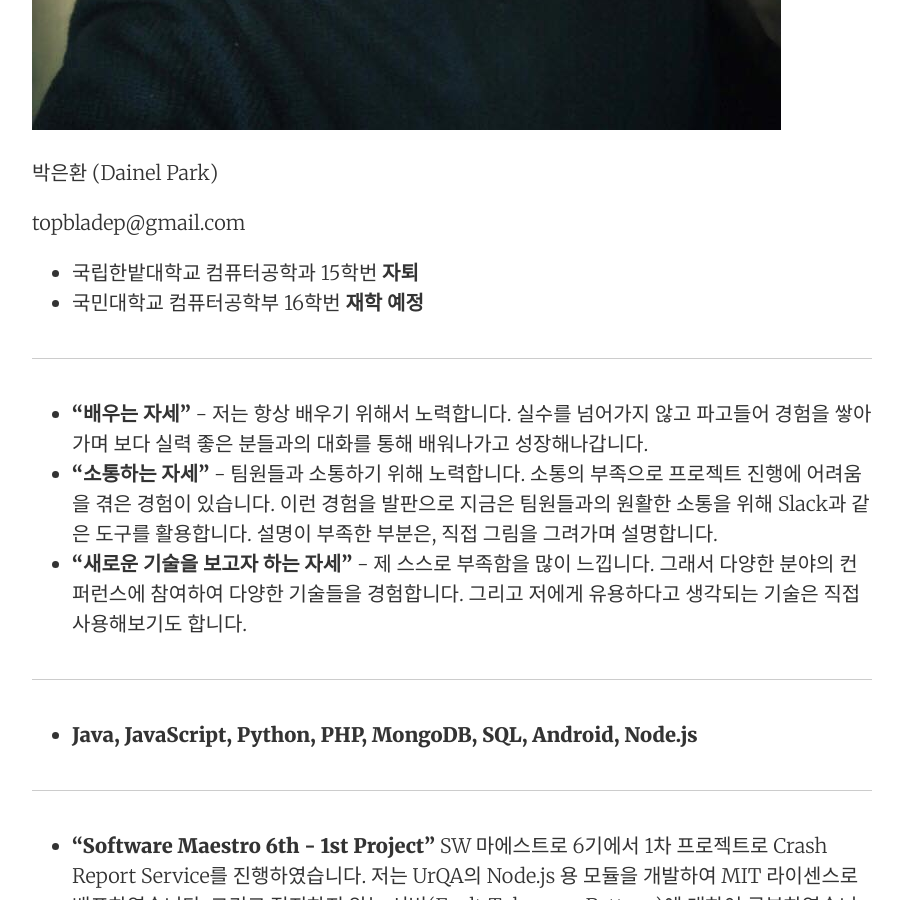
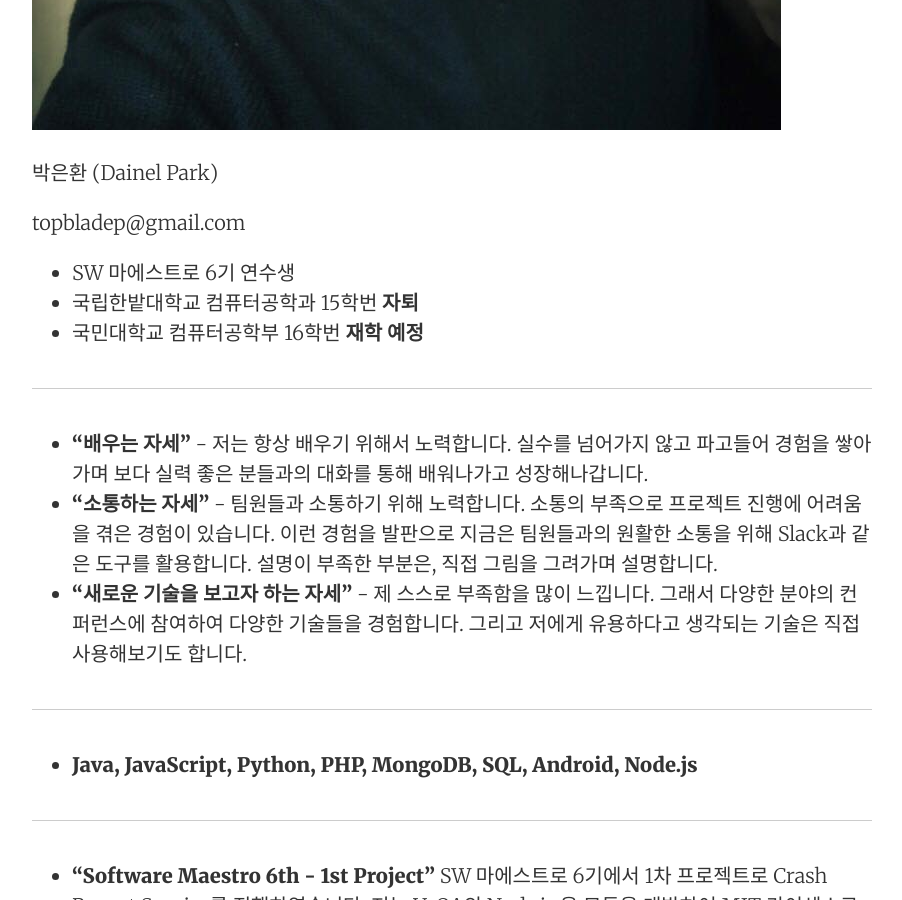
Before and after one commit to DainelPark/dainelpark.github.io, a Jekyll site: the page built from about.md, in a window 1280 px wide and 900 px high, scrolled down 972 px. Shown: the whole window, without its empty margins (188-1090 px from the left). Built offline with Jekyll 4.4.1, drawn with Linux system fonts in a browser that asks for light colours.

Commit message:
update about

```diff
--- a/about.md
+++ b/about.md
@@ -10,6 +10,7 @@ permalink: /about/
 
 topbladep@gmail.com
 
+- SW 마에스트로 6기 연수생
 - 국립한밭대학교 컴퓨터공학과 15학번 **자퇴**
 - 국민대학교 컴퓨터공학부 16학번 **재학 예정**
 
```
